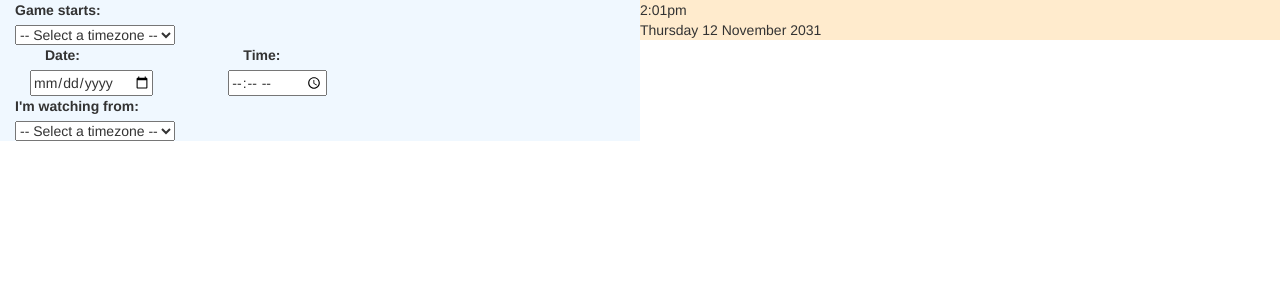
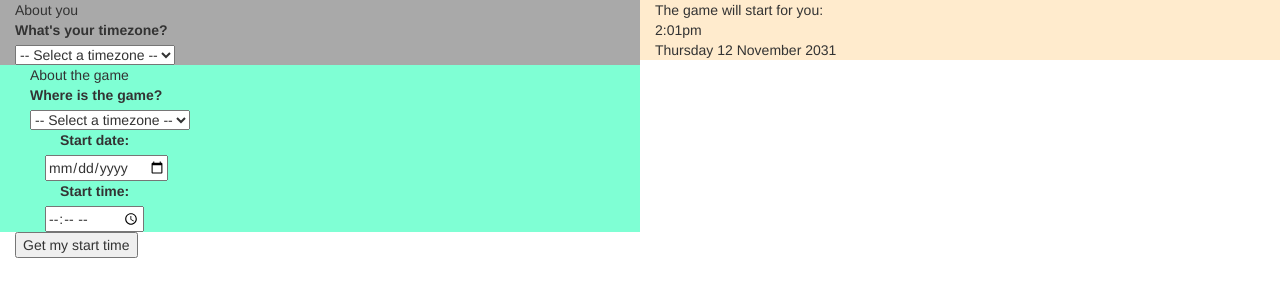
Before and after one commit to sezprouting/timezones-in-js, a plain HTML site: page Index.html in a window 1280 px wide. Drawn offline with nearby package versions, Linux system fonts and the light colour scheme.

Commit message:
Layout restructure

```diff
--- a/Index.html
+++ b/Index.html
@@ -11,12 +11,34 @@
     </HEAD>
     <BODY>
         <DIV class="main-container">
-            <div class="row">
-                <div class="input-container col-md-6 col-sm-12" style="background-color:aliceblue">
-                    <div class="player-zone-container col-md-12">
-                        <div class="row">
+            <section class="input-section col-md-6 col-sm-12">
+                <div class="row" style="background-color:darkgrey">
+                    <div id="observer-container">
+                        <header class="col-sm-12">
+                            About you
+                        </header>
+                        <div class="col-sm-12">
+                            <label for"observer-zone-selector">What's your timezone?</label>
+                        </div>
+                        <div class="col-sm-12">
+                            <select id="observer-zone-selector">
+                                <option value="">-- Select a timezone --</option>
+                                <option value="New Zealand Time">NZT</option>
+                                <option value="Australia Time">AUST</option>
+                                <option value="South Africa Time">SAT</option>
+                                <option value="United Kingdom Time">UKT</option>
+                            </select>
+                        </div>
+                    </div>
+                </div>
+                <div class="row" style="background-color:aquamarine">
+                    <div id="player-container">
+                        <div class="col-sm-12">
+                            <header class="col-sm-12">
+                                About the game
+                            </header>
                             <div class="col-sm-12">
-                                <label for"player-zone-selector">Game starts:</label>
+                                <label for"player-zone-selector">Where is the game?</label>
                             </div>
                             <div class="col-sm-12">
                                 <select id="player-zone-selector">
@@ -27,44 +49,47 @@
                                     <option value="United Kingdom Time">UKT</option>
                                 </select>
                             </div>
-                        </div>
-                        <div id="player-zone-details" class="row">
-                            <div class="col-md-12">
-                                <div class="col-md-4 col-sm-6">
-                                    <label for="player-zone-date" class="col-sm-12">Date:</label>
+                            <div class="col-sm-12">
+                                <div class="col-sm-12">
+                                    <label for="player-zone-date" class="col-sm-12">Start date:</label>
+                                </div>
+                                <div class="col-sm-12">
                                     <input type="date" id="player-zone-date" />
                                 </div>
-                                <div class="col-md-4 col-sm-6">
-                                    <label for="player-zone-time" class="col-sm-12">Time:</label>
+                            </div>
+                            <div class="col-sm-12">
+                                <div class="col-sm-12">
+                                    <label for="player-zone-time" class="col-sm-12">Start time:</label>
+                                </div>
+                                <div class="col-sm-12">
                                     <input type="time" id="player-zone-time" />
                                 </div>
                             </div>
                         </div>
-                        <div class="row">
-                            <div class="col-sm-12">
-                                <label for"observer-zone-selector">I'm watching from:</label>
-                            </div>
-                            <div class="col-sm-12">
-                                <select id="observer-zone-selector">
-                                    <option value="">-- Select a timezone --</option>
-                                    <option value="New Zealand Time">NZT</option>
-                                    <option value="Australia Time">AUST</option>
-                                    <option value="South Africa Time">SAT</option>
-                                    <option value="United Kingdom Time">UKT</option>
-                                </select>
-                            </div>
-                        </div>
                     </div>
                 </div>
-                <div class="output-container col-md-6 col-sm-12" style="background-color:blanchedalmond;">
-                    <div id="output-text-container" class="row">
-                        <div id="output-datetime col-sm-12">
+                <div class="row">
+                    <div class="col-sm-12">
+                        <input type="submit" value="Get my start time" />
+                    </div>
+                </div>
+            </section>
+
+            <section class="output-section col-md-6 col-sm-12">
+                <div class="row" style="background-color:blanchedalmond">
+                    <div id="output-container">
+                        <header class="col-sm-12">
+                            The game will start for you:
+                        </header>
+                        <div class="col-sm-12">
                             <div id="output-time-text" class="output-time-text">2:01pm</div>
+                        </div>
+                        <div class="col-sm-12">
                             <div id="output-date-text" class="output-date-text">Thursday 12 November 2031</div>
                         </div>
                     </div>
                 </div>
-            </div>
+            </section>
         </DIV>
     </BODY>
 </HTML>
```
